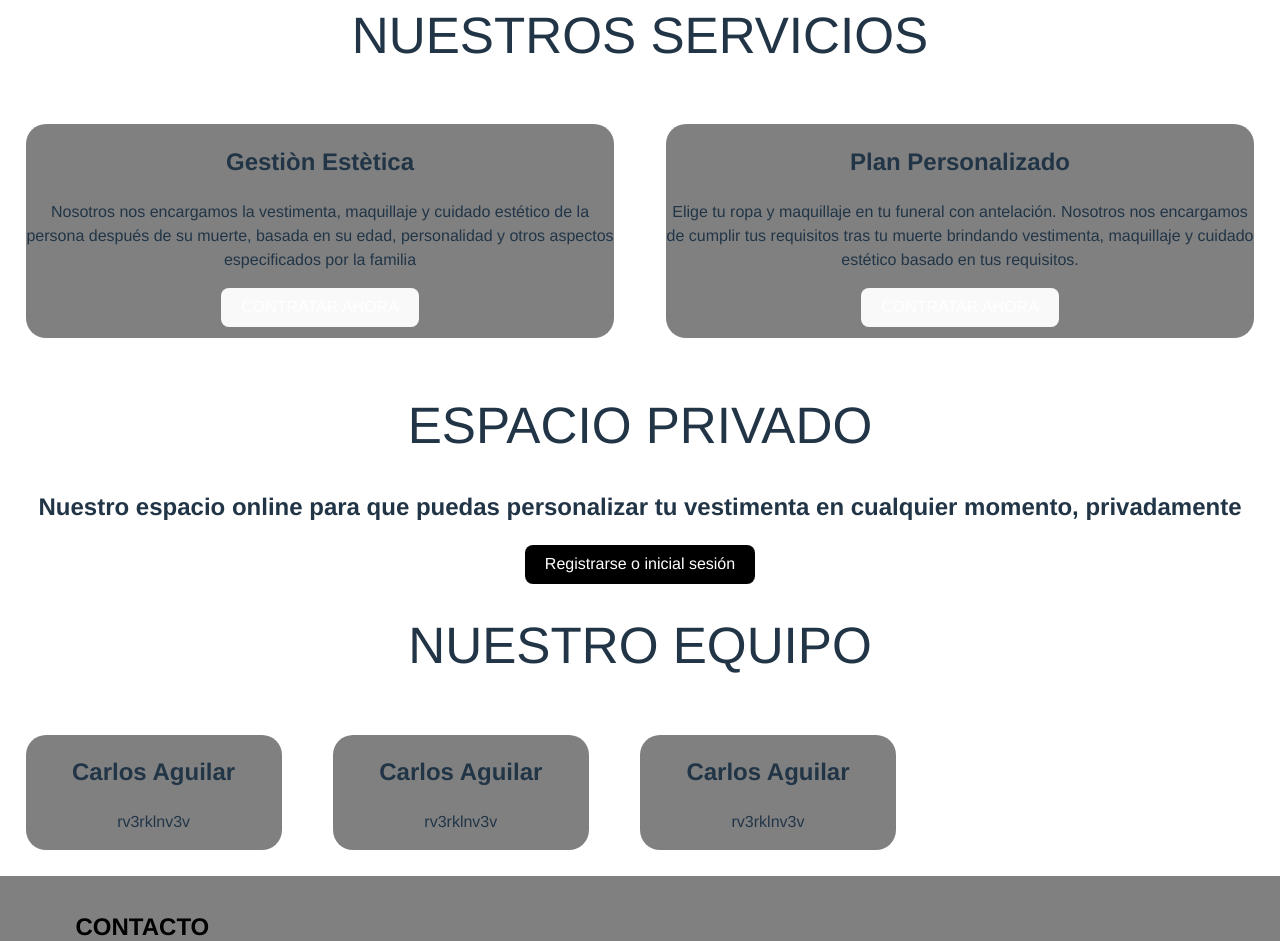
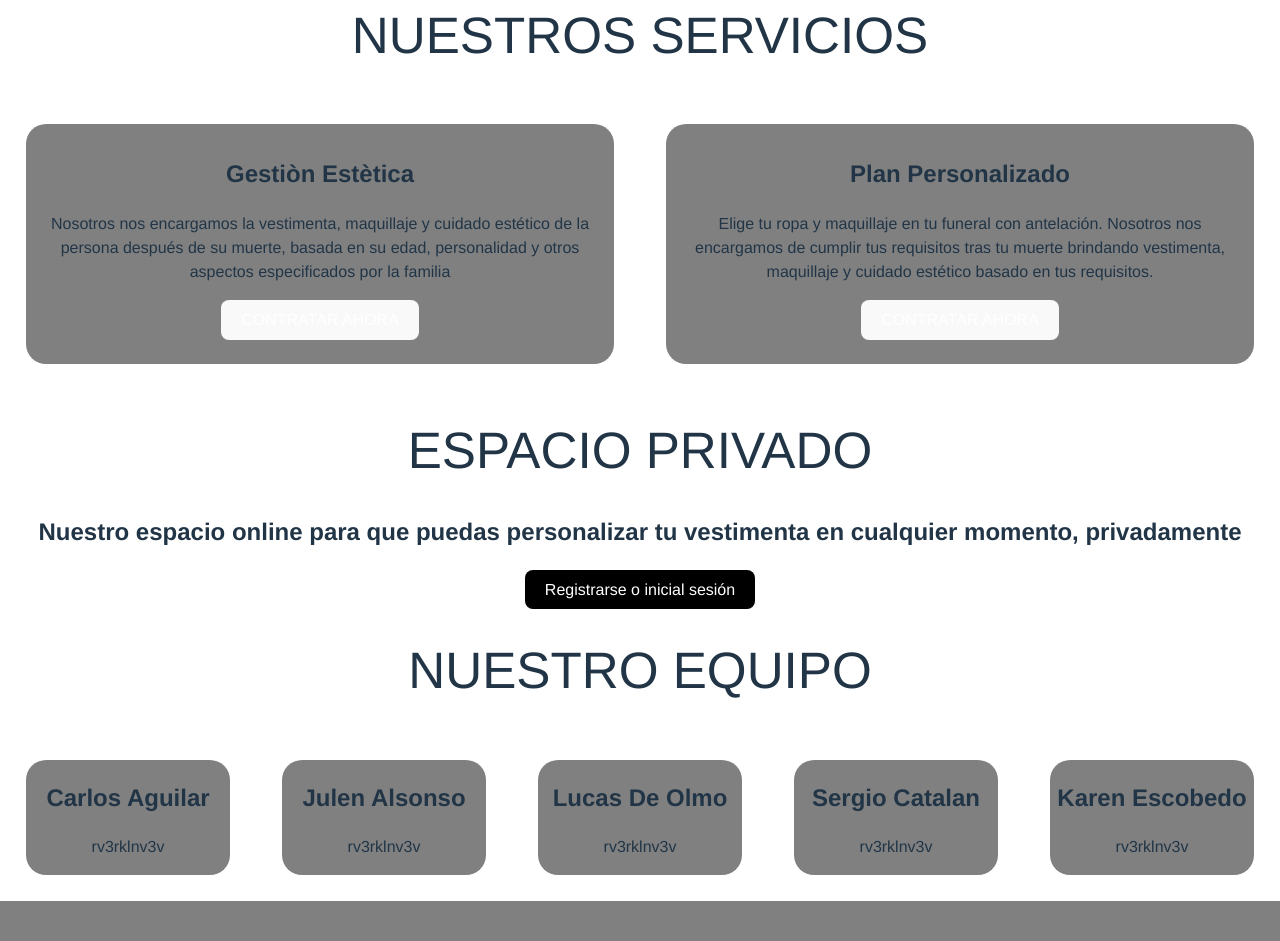
Before and after one commit to AEGcarlosfigueroa/divinas-web, a React (Vite) app: page / in a window 1280 px wide. Shown: the part 360-1301 px from the top of the page. Built offline with nearby package versions, Linux system fonts and the light colour scheme; a web font is replaced by a local one.

Commit message:
[UPDATE] memberInfo json

```diff
--- a/src/App.css
+++ b/src/App.css
@@ -1,6 +1,6 @@
 #header {
   position: absolute;
-  height: 10%;
+  height: 12%;
   width: 100%;
   background-color: white;
   top: 0;
@@ -12,7 +12,7 @@
 
 h1 {
   font-style: normal;
-  font-size: 500;
+  font-size: 400;
   font-weight: 100;
 }
 
--- a/src/info/memberInfo.json
+++ b/src/info/memberInfo.json
@@ -5,13 +5,23 @@
         "description": "rv3rklnv3v"
     },
     {
-        "name": "Carlos Aguilar",
-        "imageID": 0,
+        "name": "Julen Alsonso",
+        "imageID": 1,
         "description": "rv3rklnv3v"
     },
     {
-        "name": "Carlos Aguilar",
-        "imageID": 0,
+        "name": "Lucas De Olmo",
+        "imageID": 2,
+        "description": "rv3rklnv3v"
+    },
+    {
+        "name": "Sergio Catalan",
+        "imageID": 3,
+        "description": "rv3rklnv3v"
+    },
+    {
+        "name": "Karen Escobedo",
+        "imageID": 4,
         "description": "rv3rklnv3v"
     }
 ]
--- a/src/props/service.jsx
+++ b/src/props/service.jsx
@@ -2,7 +2,7 @@ function Service(serviceInfo)
 {
     return (
         <>
-            <div style={{position: 'relative', margin: '2%', height: '100%', width: '50%', backgroundColor: 'gray', borderRadius: 20}}>
+            <div style={{position: 'relative', margin: '2%', height: '100%', width: '50%', backgroundColor: 'gray', borderRadius: 20, padding: '1%'}}>
                 <h2>{serviceInfo.name}</h2>
                 <p>{serviceInfo.description}</p>
                 <button style={{marginBottom: '2%'}}>CONTRATAR AHORA</button>
```
